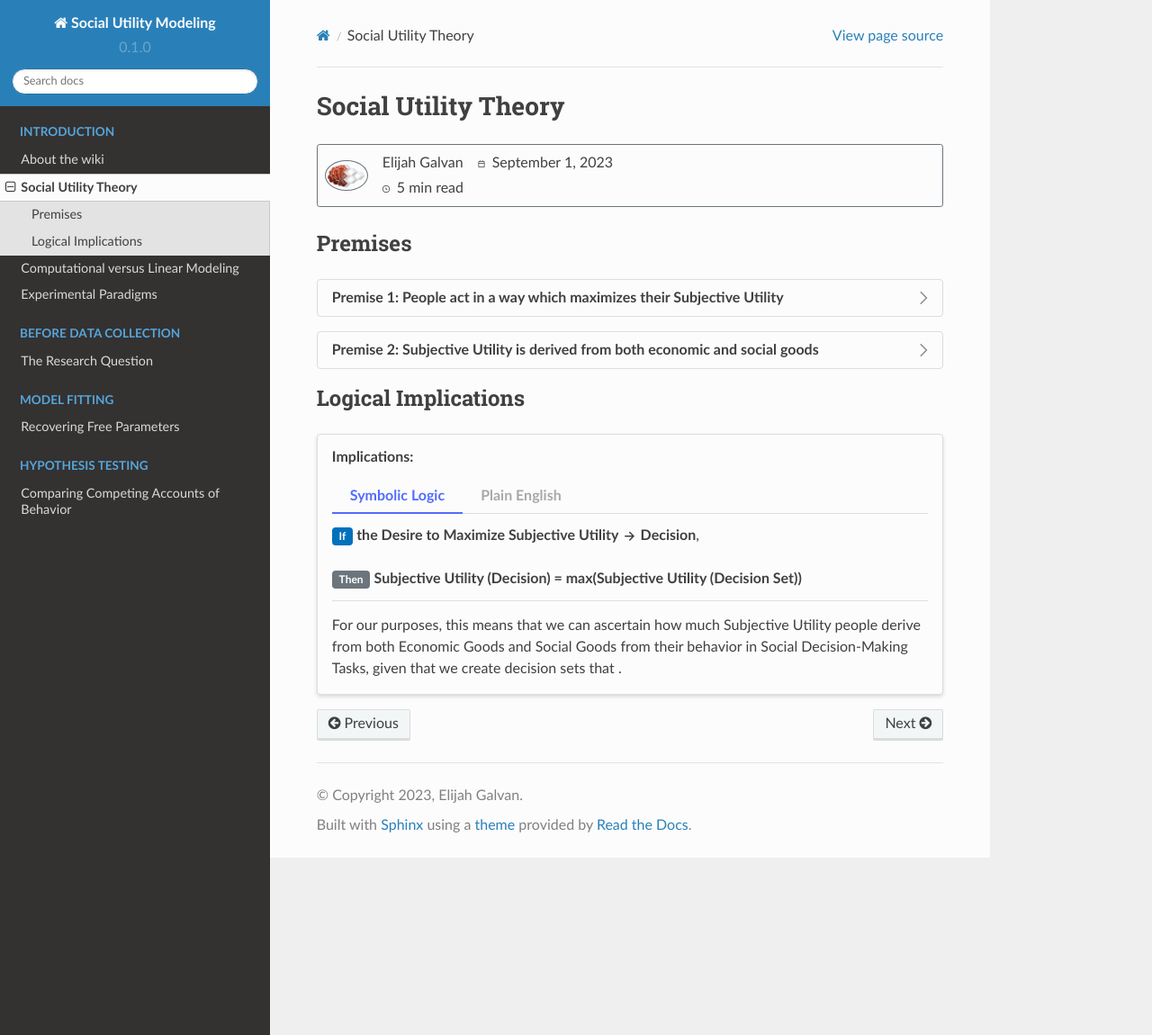
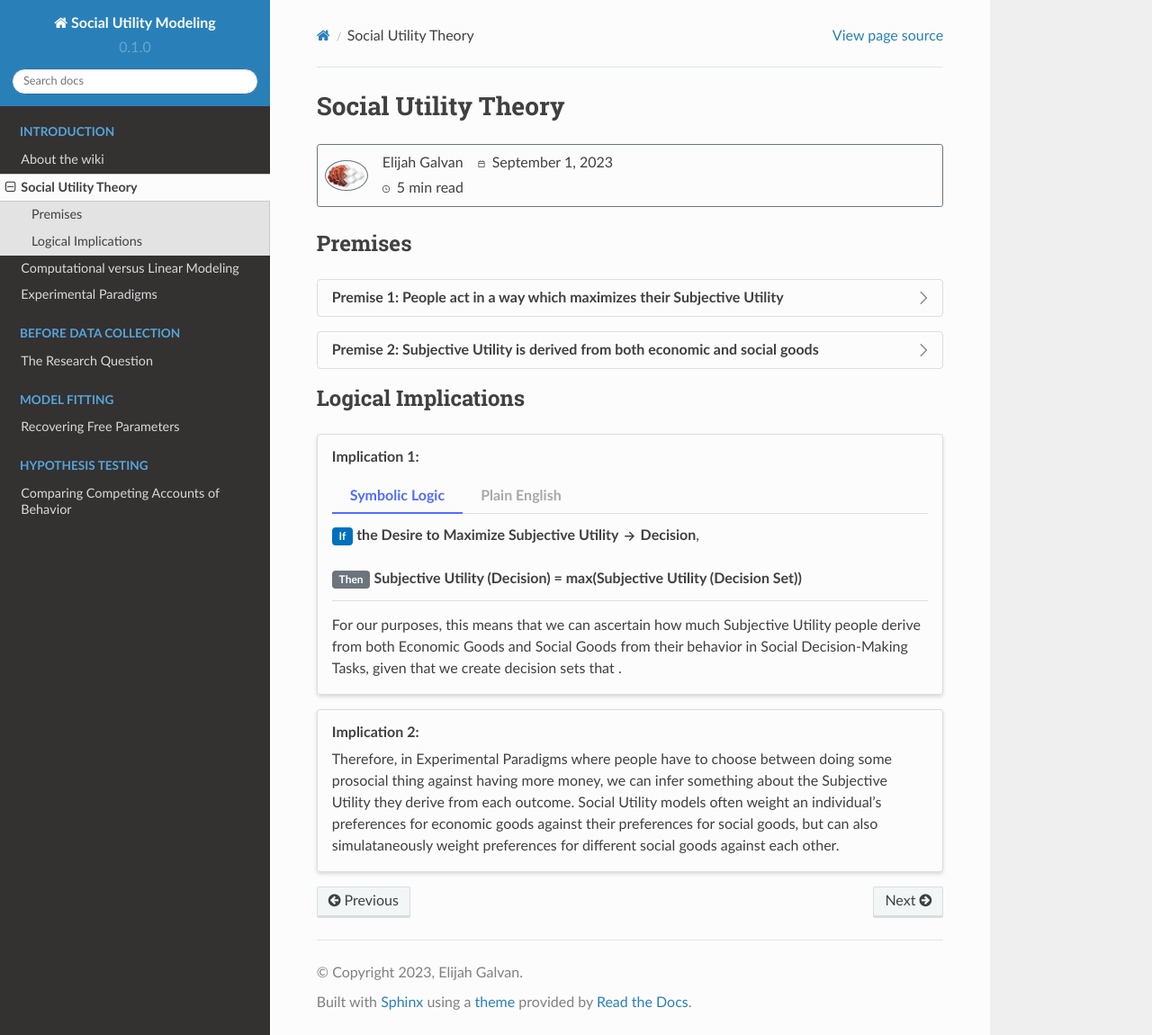
Before and after one commit to epgalvan/social-utility-modeling, a Sphinx documentation site: the page built from docs/source/0_2_0.rst, in a window 1280 px wide and 1150 px high. Shown: the whole window at 90% size. Built offline with Sphinx 7.4.7 and the Read the Docs theme 2.0.0, drawn with Linux system fonts in a browser that asks for light colours.

Commit message:
anoother tiny fix

```diff
--- a/docs/source/0_2_0.rst
+++ b/docs/source/0_2_0.rst
@@ -56,7 +56,7 @@ Premises
 Logical Implications
 =========
 
-.. card::  Implications:
+.. card::  Implication 1:
     :width: 100%
 
     .. tab-set::
@@ -74,5 +74,6 @@ Logical Implications
 
 .. card::  Implication 2:
     :width: 100%
-        Therefore, in Experimental Paradigms where people have to choose between doing some prosocial thing against having more money, we can infer something about the Subjective Utility they derive from each outcome.
-        Social Utility models often weight an individual's preferences for economic goods against their preferences for social goods, but can also simulataneously weight preferences for different social goods against each other.
+
+    Therefore, in Experimental Paradigms where people have to choose between doing some prosocial thing against having more money, we can infer something about the Subjective Utility they derive from each outcome.
+    Social Utility models often weight an individual's preferences for economic goods against their preferences for social goods, but can also simulataneously weight preferences for different social goods against each other.
```
